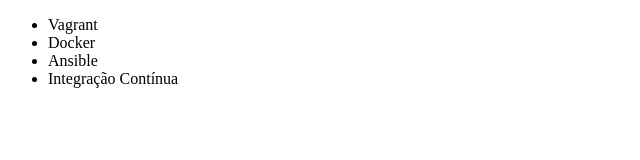
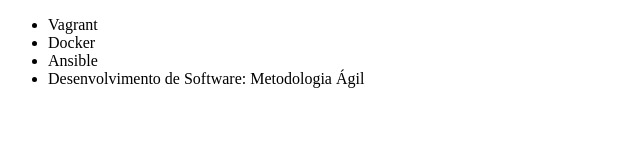
Before and after one commit to felps-olliver-soc/alura-git, a plain HTML site: page index.html in a window 1280 px wide. Shown: the whole page, without its empty margins (0-640 px from the left). Drawn offline with Linux system fonts and the light colour scheme.

Commit message:
Renomeando curso para Desenvolvimento de Software: Metodologia Ágil

```diff
--- a/index.html
+++ b/index.html
@@ -9,7 +9,7 @@
         <li>Vagrant</li>
         <li>Docker</li>
         <li>Ansible</li>
-        <li>Integração Contínua</li>
+        <li>Desenvolvimento de Software: Metodologia Ágil</li>
     </ul>
 </body>
 </html>
```
